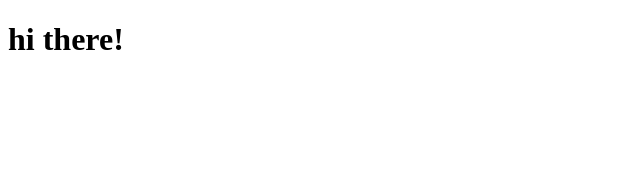
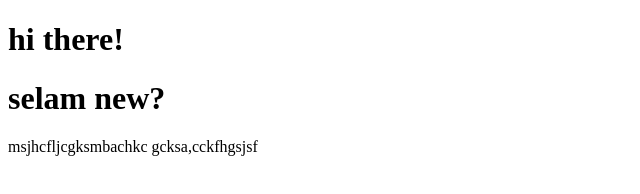
Before and after one commit to hannaeskezeya/hanna, a plain HTML site: page index.html in a window 1280 px wide. Shown: the whole page, without its empty margins (0-640 px from the left). Drawn offline with Linux system fonts and the light colour scheme.

Commit message:
new messeg

```diff
--- a/index.html
+++ b/index.html
@@ -7,5 +7,7 @@
 </head>
 <body>
    <h1>hi there!</h1>
+   <h1>selam new?</h1>
+   <p>msjhcfljcgksmbachkc gcksa,cckfhgsjsf</p>
 </body>
 </html>
```
